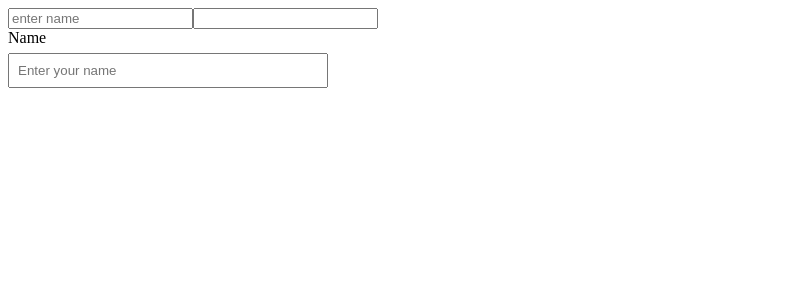
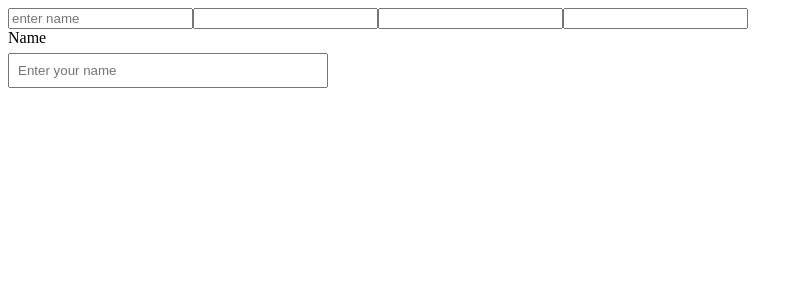
Before and after one commit to mdakashdev/vue3, a Vue app: page / in a window 1280 px wide. Shown: the top 300 px of the page, without its empty margins (0-803 px from the left). Built offline with nearby package versions, Linux system fonts and the light colour scheme; the HTML template or start-up script is replaced by a standard one.

Commit message:
feat(emit): implement emit fot child to parent data recv

```diff
--- a/src/App.vue
+++ b/src/App.vue
@@ -14,6 +14,11 @@ const username = ref('');
     <!-- manual - without v-model-->
     <input type="text" :value="name" @input="name = $event.target.value" />
 
+<!--    check event fire and log event-->
+    <input type="text" :value="name" @input="console.log($event.target.value)" />
+<!--    which element theke asche: like - input, $event.target  after that pick the value-->
+    <input type="text" :value="name" @input="console.log($event.target)" />
+
 <!--using v-model in custom component-->
     <BaseInput
       v-model="username"
--- a/src/components/BaseInput.vue
+++ b/src/components/BaseInput.vue
@@ -21,6 +21,11 @@ const emit = defineEmits<{
   (e: "update:modelValue", value: string): void
 }>();
 
+/**
+ * Native HTML = attribute and event
+ * Event: @input
+ * attribute: value, type, placeholder, disabled, required, readonly
+ */
 </script>
 <template>
 <div>
```
Also changed, not shown: 1 other file (tests, documents, lock files or other folders).
